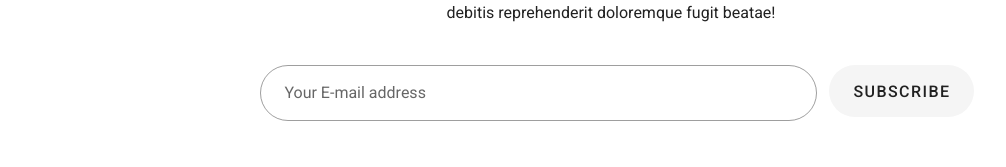
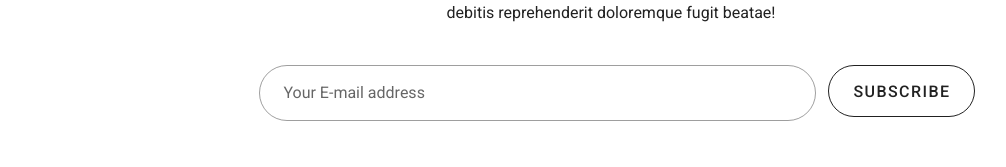
Before and after one commit to ru9/equine-statera, a Vue app: page / in a window 1280 px wide. Shown: the part 326-493 px from the top of the page, without its empty margins (29-1035 px from the left). Built offline with nearby package versions, Linux system fonts and the light colour scheme.

Commit message:
Changed Subscribe button

```diff
--- a/src/views/Home.vue
+++ b/src/views/Home.vue
@@ -22,7 +22,7 @@
         <v-btn class="mt-4 d-flex d-sm-none" x-large icon outlined>
           <v-icon>mdi-plus</v-icon>
         </v-btn>
-        <v-btn class="mt-3 d-none d-sm-flex" x-large rounded depressed
+        <v-btn class="mt-3 d-none d-sm-flex" x-large rounded outlined
           >Subscribe</v-btn
         >
       </v-row>
```
